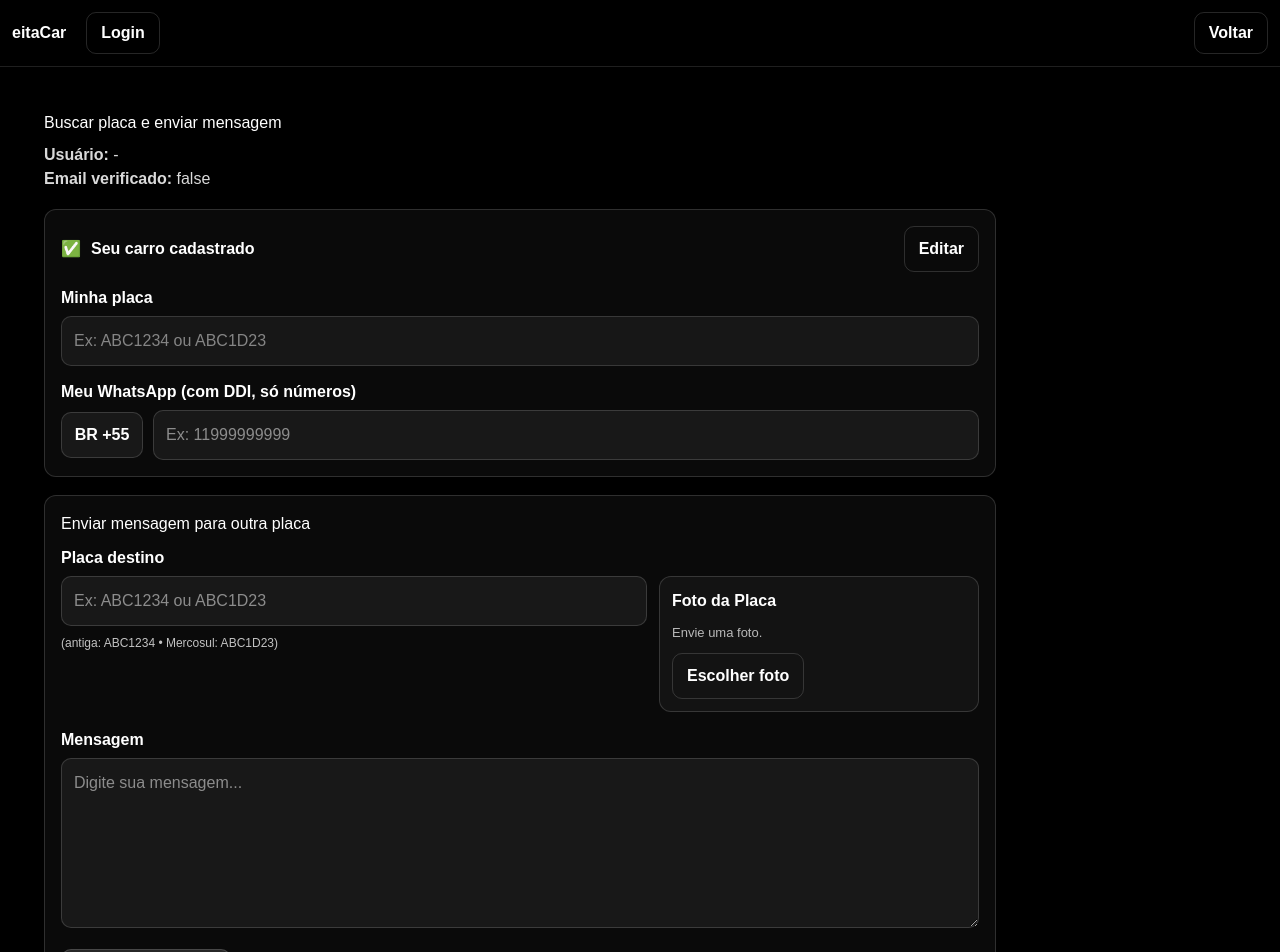
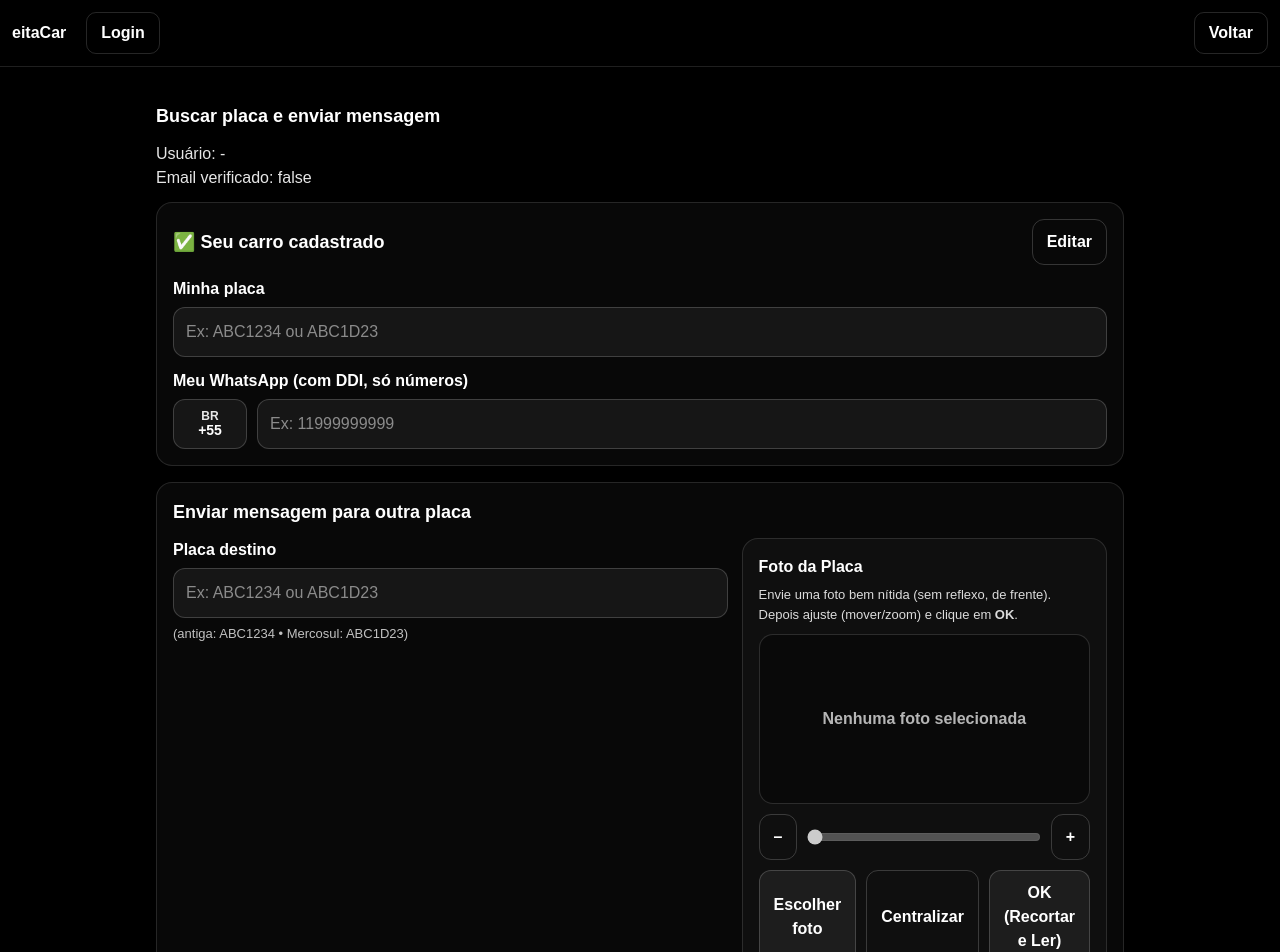
Before and after one commit to manvime/eitacar, a Next.js app: page /buscar in a window 1280 px wide. Shown: the top 952 px of the page. Built offline with nearby package versions, Linux system fonts and the light colour scheme; no server answers.

Commit message:
Update app

```diff
--- a/app/buscar/page.js
+++ b/app/buscar/page.js
@@ -12,7 +12,7 @@ export default function BuscarPage() {
   const [verified, setVerified] = useState(false);
 
   const [myPlate, setMyPlate] = useState("");
-  const [myWhatsappFull, setMyWhatsappFull] = useState(""); // armazenado como números (ex: 5511999999999)
+  const [myWhatsappFull, setMyWhatsappFull] = useState(""); // ex: 5511999999999
 
   const [editing, setEditing] = useState(false);
   const [newPlate, setNewPlate] = useState("");
@@ -22,11 +22,27 @@ export default function BuscarPage() {
   const [text, setText] = useState("");
   const [sending, setSending] = useState(false);
 
-  // Upload placa destino (foto)
+  // ===== Upload placa destino (foto) + CROP =====
   const fileInputRef = useRef(null);
   const [destFile, setDestFile] = useState(null);
   const [destPreviewUrl, setDestPreviewUrl] = useState("");
   const [scanning, setScanning] = useState(false);
+
+  // Crop UI state
+  const cropBoxRef = useRef(null);
+  const imgRef = useRef(null);
+  const [imgReady, setImgReady] = useState(false);
+
+  const [zoom, setZoom] = useState(1); // multiplicador do baseScale
+  const [baseScale, setBaseScale] = useState(1);
+  const [offset, setOffset] = useState({ x: 0, y: 0 }); // px
+  const dragRef = useRef({
+    dragging: false,
+    startX: 0,
+    startY: 0,
+    startOffX: 0,
+    startOffY: 0,
+  });
 
   function normPlate(s) {
     return (s || "")
@@ -42,7 +58,6 @@ export default function BuscarPage() {
 
   function splitWhatsapp(full) {
     const d = onlyDigits(full);
-    // se começar com 55, tira
     if (d.startsWith("55")) return d.slice(2);
     return d;
   }
@@ -51,7 +66,6 @@ export default function BuscarPage() {
   async function apiFetch(url, options = {}) {
     const u = auth.currentUser;
     if (!u) throw new Error("Sem token (não logado)");
-
     const token = await u.getIdToken(true);
 
     return fetch(url, {
@@ -79,7 +93,6 @@ export default function BuscarPage() {
     if (!plate) return alert("Placa obrigatória.");
 
     const local = onlyDigits(newWhatsappLocal);
-    // monta whatsapp completo com BR +55 (se tiver algo digitado)
     const whatsapp = local ? `55${local}` : "";
 
     const r = await apiFetch("/api/vehicles/claim", {
@@ -100,7 +113,9 @@ export default function BuscarPage() {
     const plate = normPlate(p);
     if (!plate) return { ok: false, reason: "Placa vazia" };
 
-    const r = await apiFetch(`/api/vehicles/claim?plate=${encodeURIComponent(plate)}`);
+    const r = await apiFetch(
+      `/api/vehicles/claim?plate=${encodeURIComponent(plate)}`
+    );
     const j = await r.json();
 
     if (!j.exists) return { ok: false, reason: "Essa placa não está cadastrada." };
@@ -139,9 +154,16 @@ export default function BuscarPage() {
     }
   }
 
-  // ===== Upload + OCR (destino) =====
+  // ===== Upload + OCR (destino) com CROP =====
   function pickDestImage() {
     if (fileInputRef.current) fileInputRef.current.click();
+  }
+
+  function resetCropForNewImage() {
+    setImgReady(false);
+    setZoom(1);
+    setBaseScale(1);
+    setOffset({ x: 0, y: 0 });
   }
 
   function onDestFileChange(e) {
@@ -149,22 +171,157 @@ export default function BuscarPage() {
     if (!f) return;
 
     setDestFile(f);
+    resetCropForNewImage();
 
     const url = URL.createObjectURL(f);
     setDestPreviewUrl(url);
 
-    // opcional: já tenta escanear automaticamente
-    scanDestPlateFromImage(f);
+    // ⚠️ NÃO processa automaticamente.
+    // O usuário vai ajustar (mover/zoom) e clicar OK para recortar e ler.
   }
 
-  async function scanDestPlateFromImage(file) {
+  function computeInitialTransform() {
+    const box = cropBoxRef.current;
+    const img = imgRef.current;
+    if (!box || !img) return;
+
+    const W = box.clientWidth;
+    const H = box.clientHeight;
+
+    const nw = img.naturalWidth || 1;
+    const nh = img.naturalHeight || 1;
+
+    // cover: garante que não apareça “vazio” no crop
+    const bs = Math.max(W / nw, H / nh);
+    const scale = bs * 1;
+
+    const x = (W - nw * scale) / 2;
+    const y = (H - nh * scale) / 2;
+
+    setBaseScale(bs);
+    setZoom(1);
+    setOffset({ x, y });
+    setImgReady(true);
+  }
+
+  function clampOffset(next) {
+    // opcional: você pode limitar para não “sumir” a imagem.
+    // aqui deixo livre (mais simples). Se quiser clamp, eu faço depois.
+    return next;
+  }
+
+  function onPointerDown(e) {
+    if (!imgReady) return;
+    dragRef.current.dragging = true;
+    dragRef.current.startX = e.clientX;
+    dragRef.current.startY = e.clientY;
+    dragRef.current.startOffX = offset.x;
+    dragRef.current.startOffY = offset.y;
+    e.currentTarget.setPointerCapture?.(e.pointerId);
+  }
+
+  function onPointerMove(e) {
+    if (!dragRef.current.dragging) return;
+    const dx = e.clientX - dragRef.current.startX;
+    const dy = e.clientY - dragRef.current.startY;
+
+    setOffset((prev) =>
+      clampOffset({
+        x: dragRef.current.startOffX + dx,
+        y: dragRef.current.startOffY + dy,
+      })
+    );
+  }
+
+  function onPointerUp() {
+    dragRef.current.dragging = false;
+  }
+
+  function onWheel(e) {
+    if (!imgReady) return;
+    e.preventDefault();
+
+    // zoom suave no wheel
+    const delta = e.deltaY > 0 ? -0.06 : 0.06;
+    setZoom((z) => {
+      const nz = Math.min(3, Math.max(1, +(z + delta).toFixed(3)));
+      return nz;
+    });
+  }
+
+  function zoomIn() {
+    setZoom((z) => Math.min(3, +(z + 0.1).toFixed(3)));
+  }
+  function zoomOut() {
+    setZoom((z) => Math.max(1, +(z - 0.1).toFixed(3)));
+  }
+  function centerImage() {
+    // recentraliza mantendo zoom atual
+    const box = cropBoxRef.current;
+    const img = imgRef.current;
+    if (!box || !img) return;
+
+    const W = box.clientWidth;
+    const H = box.clientHeight;
+
+    const nw = img.naturalWidth || 1;
+    const nh = img.naturalHeight || 1;
+
+    const scale = baseScale * zoom;
+    const x = (W - nw * scale) / 2;
+    const y = (H - nh * scale) / 2;
+    setOffset({ x, y });
+  }
+
+  function makeCroppedBlob() {
+    const box = cropBoxRef.current;
+    const img = imgRef.current;
+    if (!box || !img) return null;
+
+    const W = Math.max(1, Math.floor(box.clientWidth));
+    const H = Math.max(1, Math.floor(box.clientHeight));
+
+    const scale = baseScale * zoom;
+    const nw = img.naturalWidth || 1;
+    const nh = img.naturalHeight || 1;
+
+    // canvas em “boa resolução”
+    const dpr = Math.min(2, window.devicePixelRatio || 1);
+    const canvas = document.createElement("canvas");
+    canvas.width = Math.floor(W * dpr);
+    canvas.height = Math.floor(H * dpr);
+
+    const ctx = canvas.getContext("2d");
+    if (!ctx) return null;
+
+    ctx.setTransform(dpr, 0, 0, dpr, 0, 0);
+    ctx.imageSmoothingEnabled = true;
+    ctx.imageSmoothingQuality = "high";
+
+    // desenha exatamente o que o usuário está vendo no crop box
+    ctx.drawImage(img, 0, 0, nw, nh, offset.x, offset.y, nw * scale, nh * scale);
+
+    return new Promise((resolve) => {
+      canvas.toBlob(
+        (blob) => resolve(blob),
+        "image/jpeg",
+        0.92
+      );
+    });
+  }
+
+  async function scanDestPlateFromCrop() {
     try {
+      if (!destFile || !destPreviewUrl) return alert("Escolha uma foto primeiro.");
+      if (!imgReady) return alert("Aguarde a imagem carregar.");
+
       setScanning(true);
 
-      // Endpoint que você vai criar depois.
-      // Deve retornar JSON: { plate: "ABC1D23" }
+      const blob = await makeCroppedBlob();
+      if (!blob) return alert("Não consegui recortar a imagem.");
+
       const fd = new FormData();
-      fd.append("image", file);
+      fd.append("image", blob, "plate-crop.jpg");
 
       const r = await apiFetch("/api/plate/scan", {
         method: "POST",
@@ -177,7 +334,7 @@ export default function BuscarPage() {
       }
 
       const plate = normPlate(j.plate || "");
-      if (!plate) return alert("Não consegui ler a placa na foto. Tente outra imagem.");
+      if (!plate) return alert("Não consegui ler a placa no recorte. Ajuste e tente de novo.");
 
       setToPlate(plate);
     } catch (e) {
@@ -199,239 +356,324 @@ export default function BuscarPage() {
         return;
       }
 
-      setUserEmail(u.email || "");
+      setUserEmail((u.email || "").toLowerCase());
       setVerified(!!u.emailVerified);
 
       try {
         await loadMine();
       } catch (e) {
-        console.error(e);
+        // se não tiver carro cadastrado ainda, segue
       }
     });
 
     return () => unsub();
   }, []);
 
-  // limpa preview URL quando trocar
   useEffect(() => {
     return () => {
       if (destPreviewUrl) URL.revokeObjectURL(destPreviewUrl);
     };
   }, [destPreviewUrl]);
 
-  const isLogged = !!auth.currentUser;
+  const isLogged = !!userEmail;
 
-  // ===== estilos =====
-  const box = {
-    border: "1px solid rgba(255,255,255,0.15)",
-    background: "rgba(255,255,255,0.04)",
-    borderRadius: 12,
-    padding: 16,
-  };
-
-  const label = { fontWeight: 700, marginBottom: 6 };
-
+  const styles = useMemo(() => {
     const input = {
       width: "100%",
-    padding: "12px 12px",
-    borderRadius: 10,
-    border: "1px solid rgba(255,255,255,0.15)",
+      padding: 12,
+      borderRadius: 12,
+      border: "1px solid rgba(255,255,255,0.18)",
       background: "rgba(255,255,255,0.06)",
       color: "white",
       outline: "none",
+      fontSize: 16,
     };
 
-  const textarea = { ...input, resize: "vertical" };
+    const card = {
+      border: "1px solid rgba(255,255,255,0.12)",
+      borderRadius: 16,
+      padding: 16,
+      background: "rgba(255,255,255,0.03)",
+    };
 
-  const btn = (primary = false) => ({
+    const btn = {
       padding: "10px 14px",
-    borderRadius: 10,
-    border: "1px solid rgba(255,255,255,0.15)",
-    background: primary ? "rgba(255,255,255,0.12)" : "transparent",
+      borderRadius: 12,
+      border: "1px solid rgba(255,255,255,0.18)",
+      background: "rgba(255,255,255,0.06)",
       color: "white",
       fontWeight: 700,
       cursor: "pointer",
-  });
+    };
 
-  const smallBadge = {
+    const btnGhost = {
+      ...btn,
+      background: "transparent",
+    };
+
+    return { input, card, btn, btnGhost };
+  }, []);
+
+  return (
+    <div style={{ padding: 16, maxWidth: 1000, margin: "0 auto", color: "white" }}>
+      <div style={{ marginBottom: 12, fontSize: 18, fontWeight: 800 }}>
+        Buscar placa e enviar mensagem
+      </div>
+
+      <div style={{ opacity: 0.9, marginBottom: 12 }}>
+        <div>Usuário: {userEmail || "-"}</div>
+        <div>Email verificado: {String(verified)}</div>
+      </div>
+
+      {/* Carro cadastrado */}
+      <div style={styles.card}>
+        <div style={{ display: "flex", alignItems: "center", gap: 10, marginBottom: 12 }}>
+          <div style={{ fontWeight: 900, fontSize: 18 }}>✅ Seu carro cadastrado</div>
+          <div style={{ flex: 1 }} />
+          <button onClick={() => setEditing((v) => !v)} style={styles.btnGhost}>
+            {editing ? "Fechar" : "Editar"}
+          </button>
+        </div>
+
+        <div style={{ display: "grid", gridTemplateColumns: "1fr", gap: 12 }}>
+          <div>
+            <div style={{ fontWeight: 800, marginBottom: 6 }}>Minha placa</div>
+            <input
+              style={styles.input}
+              value={editing ? newPlate : myPlate}
+              onChange={(e) => setNewPlate(e.target.value)}
+              disabled={!editing}
+              placeholder="Ex: ABC1234 ou ABC1D23"
+            />
+          </div>
+
+          <div>
+            <div style={{ fontWeight: 800, marginBottom: 6 }}>
+              Meu WhatsApp (com DDI, só números)
+            </div>
+
+            <div style={{ display: "flex", gap: 10, alignItems: "stretch" }}>
+              <div
+                style={{
+                  minWidth: 74,
                   display: "flex",
+                  flexDirection: "column",
                   alignItems: "center",
                   justifyContent: "center",
-    minWidth: 82,
-    padding: "10px 10px",
-    borderRadius: 10,
-    border: "1px solid rgba(255,255,255,0.15)",
+                  borderRadius: 12,
+                  border: "1px solid rgba(255,255,255,0.18)",
                   background: "rgba(255,255,255,0.06)",
-    fontWeight: 800,
-  };
+                  padding: "8px 10px",
+                  fontWeight: 900,
+                  lineHeight: 1.1,
+                }}
+              >
+                <div style={{ fontSize: 12, opacity: 0.9 }}>BR</div>
+                <div style={{ fontSize: 14 }}>+55</div>
+              </div>
 
-  return (
-    <div style={{ padding: 24, maxWidth: 1000 }}>
-      <h2 style={{ margin: 0 }}>Buscar placa e enviar mensagem</h2>
-
-      <div style={{ marginTop: 8, opacity: 0.85 }}>
-        <div>
-          <b>Usuário:</b> {userEmail || "-"}
+              <input
+                style={styles.input}
+                value={editing ? newWhatsappLocal : splitWhatsapp(myWhatsappFull)}
+                onChange={(e) => setNewWhatsappLocal(e.target.value)}
+                disabled={!editing}
+                inputMode="numeric"
+                placeholder="Ex: 11999999999"
+              />
             </div>
-        <div>
-          <b>Email verificado:</b> {String(verified)}
           </div>
         </div>
 
-      {/* Meu carro */}
-      <div style={{ marginTop: 18, ...box }}>
-        <div style={{ display: "flex", gap: 10, alignItems: "center", justifyContent: "space-between" }}>
-          <div style={{ display: "flex", gap: 10, alignItems: "center" }}>
-            <span style={{ color: "#6f6" }}>✅</span>
-            <b>Seu carro cadastrado</b>
-          </div>
-
-          {!editing && (
-            <button style={btn(false)} onClick={() => setEditing(true)} disabled={!isLogged}>
-              Editar
+        {editing && (
+          <button onClick={saveMine} style={{ ...styles.btn, marginTop: 12 }}>
+            Salvar
           </button>
         )}
       </div>
 
-        {/* Placa */}
-        <div style={{ marginTop: 14 }}>
-          <div style={label}>Minha placa</div>
-          <input
-            value={editing ? newPlate : (myPlate || "")}
-            onChange={(e) => setNewPlate(e.target.value)}
-            disabled={!editing}
-            placeholder="Ex: ABC1234 ou ABC1D23"
-            style={{ ...input, opacity: editing ? 1 : 0.95 }}
-          />
+      {/* Enviar mensagem */}
+      <div style={{ ...styles.card, marginTop: 16 }}>
+        <div style={{ fontWeight: 900, fontSize: 18, marginBottom: 12 }}>
+          Enviar mensagem para outra placa
         </div>
 
-        {/* WhatsApp BR +55 */}
-        <div style={{ marginTop: 14 }}>
-          <div style={label}>Meu WhatsApp (com DDI, só números)</div>
-          <div style={{ display: "flex", gap: 10, alignItems: "center" }}>
-            <div style={smallBadge}>BR +55</div>
+        <div
+          style={{
+            display: "grid",
+            gridTemplateColumns: "1.7fr 1fr",
+            gap: 14,
+            alignItems: "start",
+          }}
+        >
+          {/* Placa destino */}
+          <div>
+            <div style={{ fontWeight: 800, marginBottom: 6 }}>Placa destino</div>
             <input
-              value={editing ? newWhatsappLocal : splitWhatsapp(myWhatsappFull)}
-              onChange={(e) => setNewWhatsappLocal(e.target.value)}
-              disabled={!editing}
-              placeholder="Ex: 11999999999"
-              style={{ ...input }}
-            />
-          </div>
-        </div>
-
-        {editing && (
-          <div style={{ marginTop: 14, display: "flex", gap: 10 }}>
-            <button style={btn(true)} onClick={saveMine} disabled={!isLogged}>
-              Salvar
-            </button>
-            <button style={btn(false)} onClick={() => setEditing(false)}>
-              Cancelar
-            </button>
-          </div>
-        )}
-      </div>
-
-      {/* Enviar mensagem */}
-      <div style={{ marginTop: 18, ...box }}>
-        <h3 style={{ marginTop: 0 }}>Enviar mensagem para outra placa</h3>
-
-        {/* Placa destino + Upload */}
-        <div style={{ marginTop: 10 }}>
-          <div style={label}>Placa destino</div>
-
-          <div style={{ display: "flex", gap: 12, alignItems: "stretch", flexWrap: "wrap" }}>
-            {/* Digitar placa */}
-            <div style={{ flex: "1 1 320px" }}>
-              <input
+              style={styles.input}
               value={toPlate}
               onChange={(e) => setToPlate(e.target.value)}
               placeholder="Ex: ABC1234 ou ABC1D23"
-                style={input}
             />
-              <div style={{ marginTop: 8, opacity: 0.75, fontSize: 12 }}>
+            <div style={{ marginTop: 6, opacity: 0.75, fontSize: 13 }}>
               (antiga: ABC1234 • Mercosul: ABC1D23)
             </div>
           </div>
 
-            {/* Upload foto */}
-            <div style={{ flex: "0 0 320px" }}>
+          {/* Foto + Crop */}
+          <div style={styles.card}>
+            <div style={{ fontWeight: 900, fontSize: 16, marginBottom: 6 }}>
+              Foto da Placa
+            </div>
+            <div style={{ opacity: 0.85, fontSize: 13, marginBottom: 10 }}>
+              Envie uma foto bem nítida (sem reflexo, de frente).
+              <br />
+              Depois ajuste (mover/zoom) e clique em <b>OK</b>.
+            </div>
+
+            {/* Preview + crop box */}
+            <div
+              ref={cropBoxRef}
+              onPointerDown={onPointerDown}
+              onPointerMove={onPointerMove}
+              onPointerUp={onPointerUp}
+              onPointerCancel={onPointerUp}
+              onWheel={onWheel}
+              style={{
+                width: "100%",
+                height: 170,
+                borderRadius: 14,
+                border: "1px solid rgba(255,255,255,0.14)",
+                background: "rgba(0,0,0,0.35)",
+                overflow: "hidden",
+                position: "relative",
+                touchAction: "none",
+                userSelect: "none",
+              }}
+              title="Arraste para centralizar. Use o scroll do mouse ou o slider para zoom."
+            >
+              {!destPreviewUrl ? (
                 <div
                   style={{
-                  ...box,
-                  padding: 12,
-                  height: "100%",
+                    position: "absolute",
+                    inset: 0,
                     display: "flex",
-                  flexDirection: "column",
-                  gap: 10,
-                  justifyContent: "space-between",
+                    alignItems: "center",
+                    justifyContent: "center",
+                    opacity: 0.7,
+                    fontWeight: 700,
                   }}
                 >
-                <div style={{ fontWeight: 800 }}>Foto da Placa</div>
-
-                {destPreviewUrl ? (
+                  Nenhuma foto selecionada
+                </div>
+              ) : (
+                <>
                   <img
+                    ref={imgRef}
                     src={destPreviewUrl}
-                    alt="Prévia"
+                    alt="preview"
+                    onLoad={() => computeInitialTransform()}
                     style={{
-                      width: "100%",
-                      maxHeight: 120,
-                      objectFit: "cover",
-                      borderRadius: 10,
-                      border: "1px solid rgba(255,255,255,0.12)",
+                      position: "absolute",
+                      left: 0,
+                      top: 0,
+                      transform: `translate(${offset.x}px, ${offset.y}px) scale(${baseScale * zoom})`,
+                      transformOrigin: "0 0",
+                      willChange: "transform",
+                      pointerEvents: "none",
                     }}
                   />
-                ) : (
-                  <div style={{ opacity: 0.7, fontSize: 13 }}>
-                    Envie uma foto.
+
+                  {/* overlay (moldura leve) */}
+                  <div
+                    style={{
+                      position: "absolute",
+                      inset: 10,
+                      borderRadius: 10,
+                      border: "1px dashed rgba(255,255,255,0.22)",
+                      boxShadow: "0 0 0 999px rgba(0,0,0,0.25) inset",
+                      pointerEvents: "none",
+                    }}
+                  />
+                </>
+              )}
             </div>
-                )}
 
-                <div style={{ display: "flex", gap: 10 }}>
-                  <button style={btn(false)} onClick={pickDestImage} disabled={!isLogged || scanning}>
-                    {scanning ? "Lendo..." : "Escolher foto"}
+            {/* Controles de zoom */}
+            <div style={{ display: "flex", gap: 10, alignItems: "center", marginTop: 10 }}>
+              <button onClick={zoomOut} style={styles.btnGhost} disabled={!destPreviewUrl}>
+                –
               </button>
 
-                  {destFile && (
+              <input
+                type="range"
+                min={1}
+                max={3}
+                step={0.01}
+                value={zoom}
+                onChange={(e) => setZoom(parseFloat(e.target.value))}
+                disabled={!destPreviewUrl}
+                style={{ width: "100%" }}
+              />
+
+              <button onClick={zoomIn} style={styles.btnGhost} disabled={!destPreviewUrl}>
+                +
+              </button>
+            </div>
+
+            <div style={{ display: "flex", gap: 10, marginTop: 10 }}>
+              <button onClick={pickDestImage} style={styles.btn}>
+                Escolher foto
+              </button>
+
               <button
-                      style={btn(true)}
-                      onClick={() => scanDestPlateFromImage(destFile)}
-                      disabled={!isLogged || scanning}
-                      title="Tentar ler de novo"
+                onClick={centerImage}
+                style={styles.btnGhost}
+                disabled={!destPreviewUrl}
+                title="Centralizar"
               >
-                      Reprocessar
+                Centralizar
               </button>
-                  )}
+
+              <button
+                onClick={scanDestPlateFromCrop}
+                style={styles.btn}
+                disabled={!destPreviewUrl || scanning}
+                title="Recorta o que está no box e envia pro OCR"
+              >
+                {scanning ? "Lendo..." : "OK (Recortar e Ler)"}
+              </button>
             </div>
 
             <input
               ref={fileInputRef}
               type="file"
               accept="image/*"
+              style={{ display: "none" }}
               onChange={onDestFileChange}
-                  style={{ display: "none" }}
             />
           </div>
         </div>
-          </div>
-        </div>
 
-        {/* Mensagem */}
-        <div style={{ marginTop: 16 }}>
-          <div style={label}>Mensagem</div>
+        <div style={{ marginTop: 14 }}>
+          <div style={{ fontWeight: 800, marginBottom: 6 }}>Mensagem</div>
           <textarea
             value={text}
             onChange={(e) => setText(e.target.value)}
             rows={6}
+            style={{
+              ...styles.input,
+              minHeight: 120,
+              resize: "vertical",
+              fontFamily: "inherit",
+            }}
             placeholder="Digite sua mensagem..."
-            style={textarea}
           />
         </div>
 
         <button
           onClick={sendAndOpenChat}
           disabled={sending || !isLogged}
-          style={{ ...btn(true), marginTop: 14 }}
+          style={{ ...styles.btn, marginTop: 12 }}
         >
           {sending ? "Enviando..." : "Enviar e abrir chat"}
         </button>
--- a/package.json
+++ b/package.json
@@ -14,6 +14,7 @@
     "next": "16.1.6",
     "react": "19.2.3",
     "react-dom": "19.2.3",
+    "react-easy-crop": "^5.5.6",
     "sharp": "^0.34.5"
   },
   "devDependencies": {
```
Also changed, not shown: 1 other file (tests, documents, lock files or other folders). Lines whose indentation alone changed are shown as unchanged.
